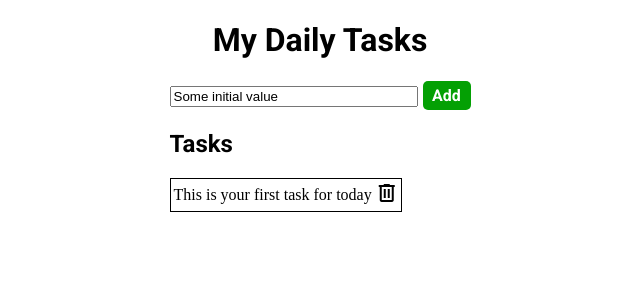
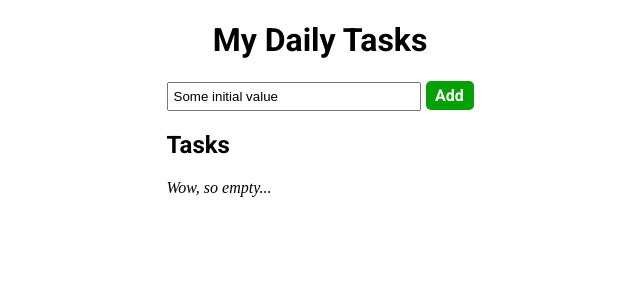
Before and after one commit to MiliAus/todo-app, a React (Vite) app in the folder todo-app/: page / in a window 1280 px wide. Shown: the top 300 px of the page, without its empty margins (320-960 px from the left). Built offline with nearby package versions, Linux system fonts and the light colour scheme; a web font is replaced by a local one.

Commit message:
placeholder data

```diff
--- a/todo-app/src/App.tsx
+++ b/todo-app/src/App.tsx
@@ -1,4 +1,3 @@
-import React from 'react';
 import { useState } from 'react';
 import Title from './components/Title.tsx';
 import Table from './components/Table.tsx';
@@ -16,8 +15,8 @@ export default function App() {
       const form = e.target;
       const formData = new FormData(form);
 
-      const formJson = Object.fromEntries(formData.entries());
-      console.log(formJson);
+      const formJson = Object.fromEntries(formData.entries()).myInput;
+      addItem(<Table value={formJson} />)
     }
   return (
     <>
@@ -33,7 +32,7 @@ export default function App() {
           <button type="submit" className='addbutton'>Add</button>
           </form>
           <h2 className='roboto-bold'>Tasks</h2>
-          <Table value={"This is your first task for today"}/>
+          <i>Wow, so empty...</i>
         </div>
 
       </div>
--- a/todo-app/src/components/Table.tsx
+++ b/todo-app/src/components/Table.tsx
@@ -8,7 +8,7 @@ export default function Table({value}) {
         <table>
             <tr>
                 <td>{value} </td>
-                <span className='material-symbols-outlined'>delete</span>
+                <span onClick={()=>{console.log("hello")}}className='material-symbols-outlined'>delete</span>
             </tr>
         </table>
     );
--- a/todo-app/src/styles/App.css
+++ b/todo-app/src/styles/App.css
@@ -23,4 +23,5 @@
 
 .myInput {
   width: 15rem;
+  padding: 5px;
 }
--- a/todo-app/src/styles/Table.css
+++ b/todo-app/src/styles/Table.css
@@ -12,3 +12,7 @@ table {
   'GRAD' 0,
   'opsz' 24
 }
+
+td {
+  width: 15rem;
+}
```
